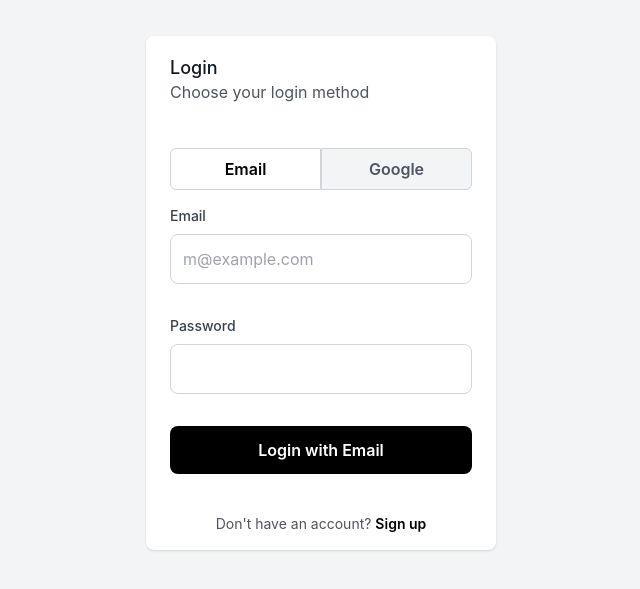
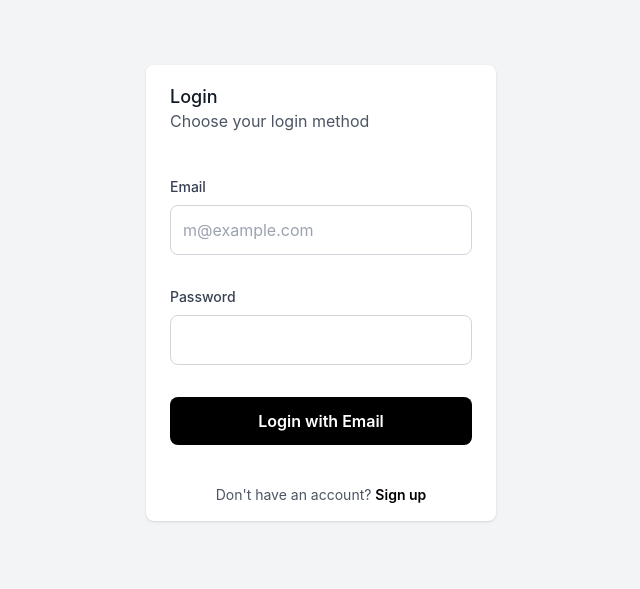
Before and after one commit to khaosans/the-front, a Next.js app: page /login in a window 1280 px wide. Shown: the part 107-696 px from the top of the page, without its empty margins (319-959 px from the left). Built offline with nearby package versions, Linux system fonts and the light colour scheme; no server answers.

Commit message:
update client

```diff
--- a/app/login/page.tsx
+++ b/app/login/page.tsx
@@ -7,18 +7,25 @@ import { Button } from "@/components/ui/button";
 import { Input } from "@/components/ui/input";
 import { Label } from "@/components/ui/label";
 import { Card, CardContent, CardFooter, CardHeader, CardTitle } from "@/components/ui/card";
+import {createClient} from "@/utils/supabase/client";
 
 export default function LoginPage() {
 	const [email, setEmail] = useState('');
 	const [password, setPassword] = useState('');
 	const router = useRouter();
 
-	const handleEmailLogin = (e: React.FormEvent) => {
+	// Display ASCII art in the console when the component mounts
+
+	const handleEmailLogin = async (e: React.FormEvent) => {
 		e.preventDefault();
-		// Here you would typically handle the email/password login logic
-		console.log('Login attempted with:', email, password);
-		// After successful login, redirect to dashboard
-		router.push('/dashboard');
+		const supabase = createClient();
+		const { error } = await supabase.auth.signInWithPassword({ email, password });
+		if (error) {
+			console.error('Login error:', error.message);
+			// Handle error (e.g., show a notification)
+		} else {
+			router.push('/dashboard'); // Redirect to dashboard on successful login
+		}
 	};
 
 	return (
@@ -29,10 +36,6 @@ export default function LoginPage() {
 					<p className="text-gray-600">Choose your login method</p>
 				</CardHeader>
 				<CardContent>
-					<div className="flex mb-4">
-						<button className="flex-1 py-2 bg-white text-black font-semibold border border-gray-300 rounded-l-md">Email</button>
-						<button className="flex-1 py-2 bg-gray-100 text-gray-600 font-semibold border border-gray-300 rounded-r-md">Google</button>
-					</div>
 					<form onSubmit={handleEmailLogin} className="space-y-4">
 						<div className="space-y-2">
 							<Label htmlFor="email">Email</Label>
```
Also changed, not shown: 2 other files (tests, documents, lock files or other folders).
